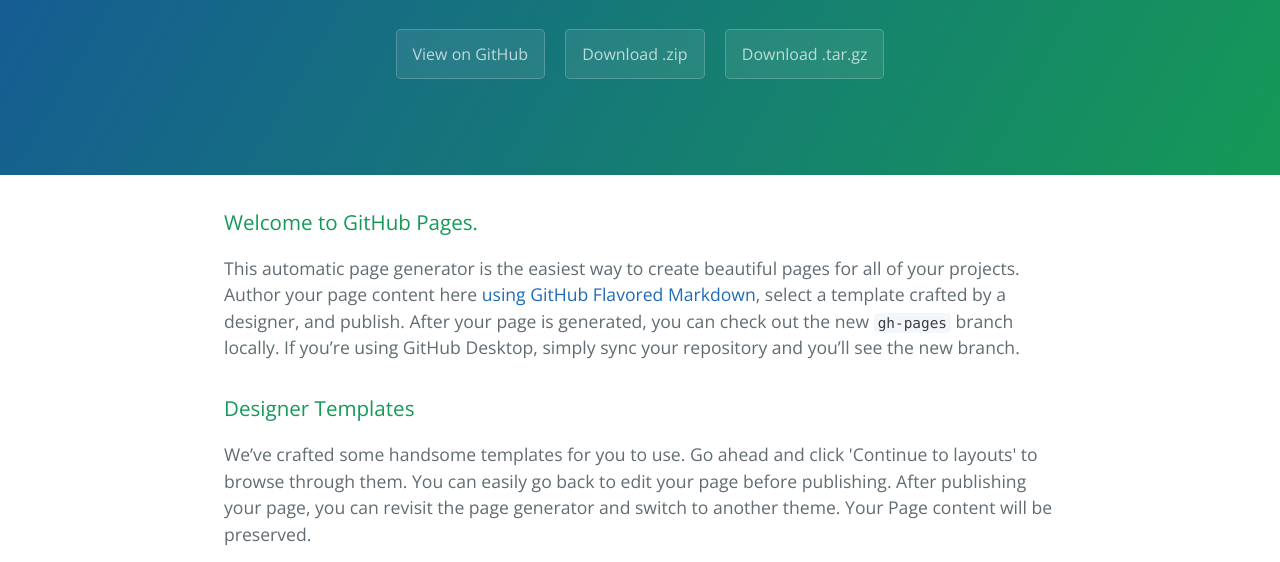
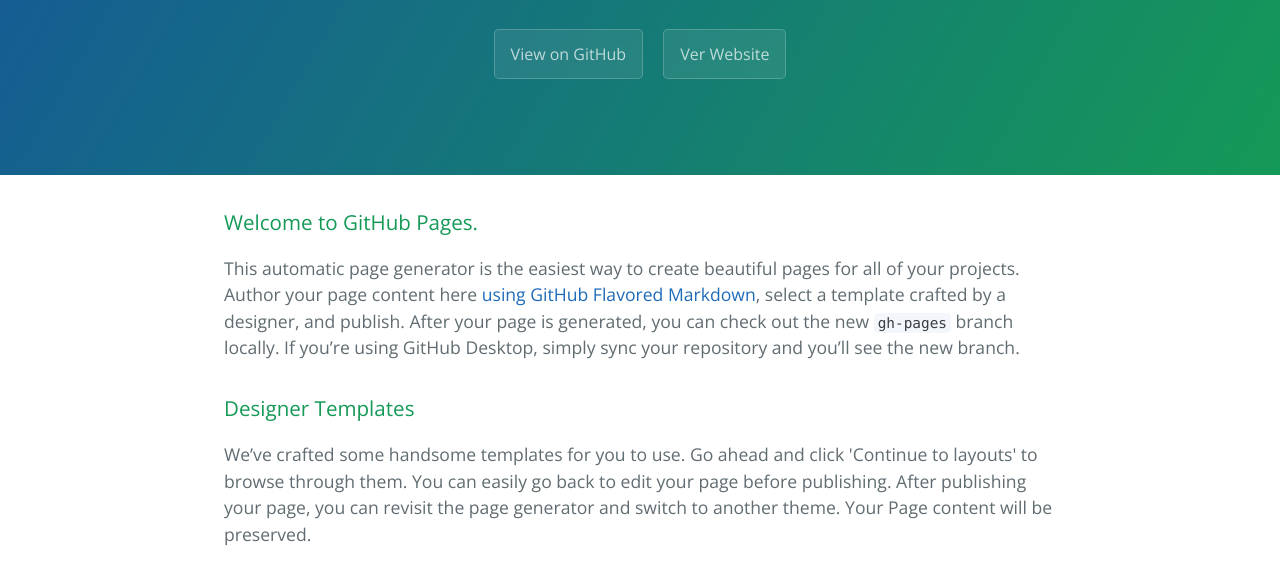
Before and after one commit to chiqui3d/alarmaseguridad, a plain HTML site: page index.html in a window 1280 px wide. Shown: the part 238-800 px from the top of the page. Drawn offline with nearby package versions, Linux system fonts and the light colour scheme.

Commit message:
Update index.html

```diff
--- a/index.html
+++ b/index.html
@@ -14,8 +14,7 @@
       <h1 class="project-name">Alarmas de Seguridad</h1>
       <h2 class="project-tagline">En Alarmas de Seguridad ofrecemos todo tipo de documentación y productos sobre Alarmas para ancianos, negocios, locales, motos, oficinas, también alarmas..</h2>
       <a href="https://github.com/chiqui3d/alarmaseguridad" class="btn">View on GitHub</a>
-      <a href="https://github.com/chiqui3d/alarmaseguridad/zipball/master" class="btn">Download .zip</a>
-      <a href="https://github.com/chiqui3d/alarmaseguridad/tarball/master" class="btn">Download .tar.gz</a>
+      <a href="http://www.alarmaseguridad.com/" class="btn">Ver Website</a>
     </section>
 
     <section class="main-content">
```
